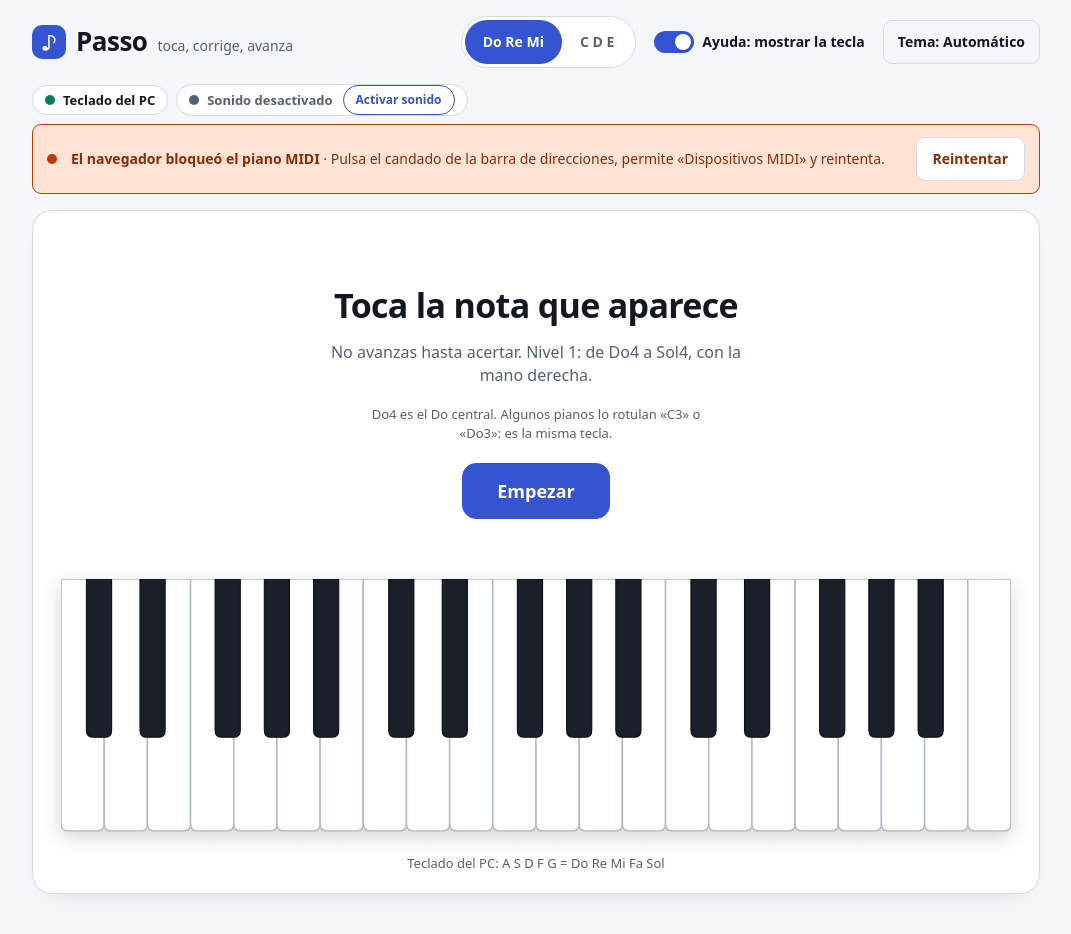
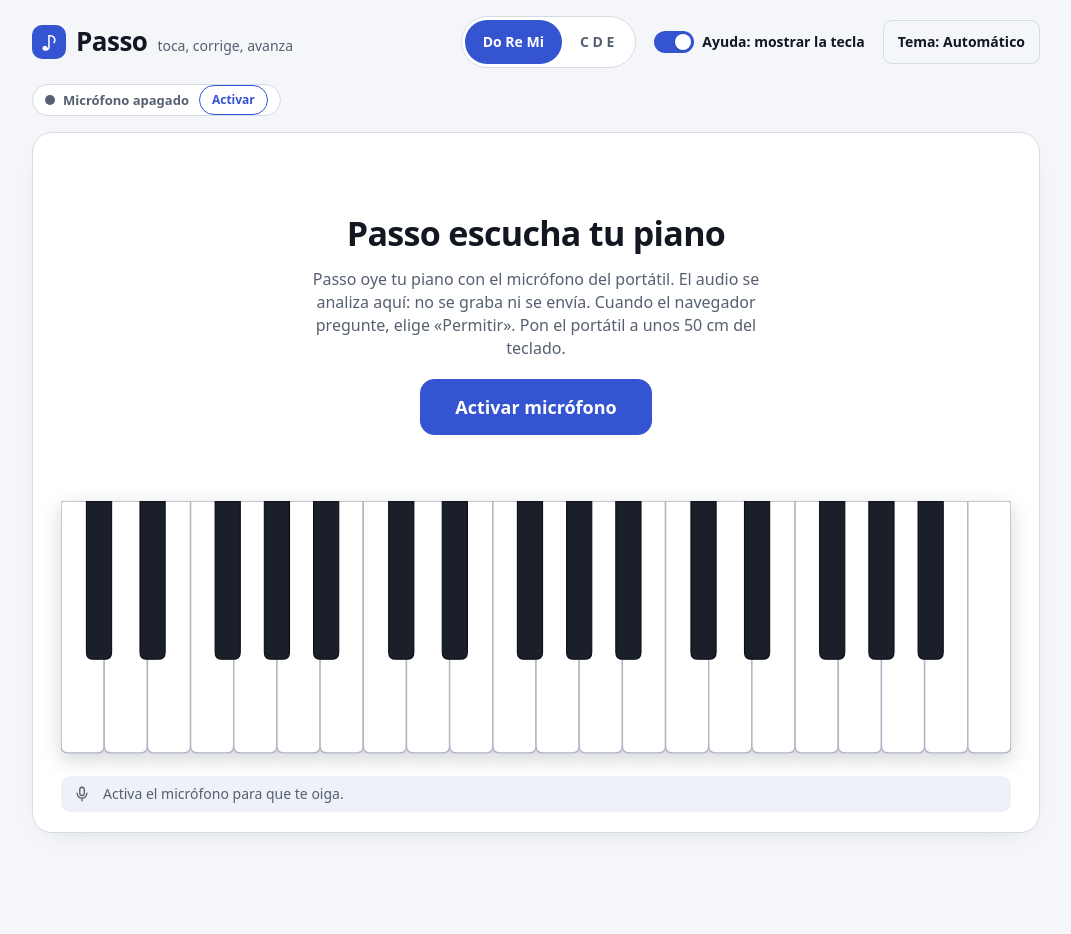
Before and after one commit to KevinHGitCode/Passo, a React (Vite) app: page / in a window 1280 px wide. Shown: the whole page, without its empty margins (104-1175 px from the left). After the commit the page ends 873 px from the top, so only its background shows below. Built offline with nearby package versions, Linux system fonts and the light colour scheme.

Commit message:
feat: el micrófono es la entrada principal; teclado del PC y MIDI pasan a ?pc y ?midi

```diff
--- a/src/compose.ts
+++ b/src/compose.ts
@@ -2,34 +2,77 @@
 import type { AudioContextLike } from '@/adapters/audio/web-audio-output';
 import { ComputerKeyboardInput } from '@/adapters/keyboard/computer-keyboard-input';
 import type { KeyEventTarget } from '@/adapters/keyboard/computer-keyboard-input';
+import { MicrophoneInput } from '@/adapters/microphone/microphone-input';
+import type {
+  MediaDevicesLike,
+  MicAudioContextLike,
+  VisibilityLike,
+} from '@/adapters/microphone/microphone-types';
 import { MidiNoteInput } from '@/adapters/midi/midi-input';
 import type { MidiAccessLike } from '@/adapters/midi/midi-types';
 import { PracticeSession } from '@/core/application/practice-session';
 import { createSeededRng } from '@/core/domain/rng';
 import type { Rng } from '@/core/domain/rng';
 import type { Clock } from '@/core/ports/clock';
+import type { NoteInput } from '@/core/ports/note-input';
 
-/** Raíz de composición: el único lugar que conoce las implementaciones concretas. */
+/**
+ * Raíz de composición: el único lugar que conoce las implementaciones concretas.
+ *
+ * Entrada principal: el micrófono (escucha activa). Opcionales, por la dirección:
+ * `?pc` (teclado del PC como piano, para desarrollo), `?midi` (piano MIDI), `?seed=N`
+ * (notas reproducibles) y `?debug` (panel de latencia).
+ */
 export function composeApp(search: string = window.location.search) {
   const params = new URLSearchParams(search);
   const seed = params.get('seed');
   const rng: Rng = seed === null ? Math.random : createSeededRng(Number(seed));
   const debug = params.has('debug');
+  const usePc = params.has('pc');
+  const useMidi = params.has('midi');
 
   const clock: Clock = { now: () => performance.now() };
 
+  const microphone = new MicrophoneInput({
+    mediaDevices: navigator.mediaDevices as unknown as MediaDevicesLike | undefined,
+    createContext: () =>
+      typeof AudioContext === 'undefined'
+        ? undefined
+        : (new AudioContext({ latencyHint: 'interactive' }) as unknown as MicAudioContextLike),
+    clock,
+    timers: {
+      setInterval: (callback, ms) => window.setInterval(callback, ms),
+      clearInterval: (id) => window.clearInterval(id),
+    },
+    visibility: document as unknown as VisibilityLike,
+  });
+  // El micrófono se apaga al cerrar la página o al recargar el módulo (la luz del equipo no debe quedar encendida).
+  window.addEventListener('pagehide', () => microphone.stop());
+  import.meta.hot?.dispose(() => microphone.stop());
+
+  const inputs: NoteInput[] = [microphone];
+
+  if (usePc) {
     const keyTarget: KeyEventTarget = {
-    addEventListener: (type, listener) => window.addEventListener(type, listener as EventListener),
+      addEventListener: (type, listener) =>
+        window.addEventListener(type, listener as EventListener),
       removeEventListener: (type, listener) =>
         window.removeEventListener(type, listener as EventListener),
     };
     const keyboard = new ComputerKeyboardInput(keyTarget);
+    inputs.push(keyboard);
+    void keyboard.start();
+  }
 
+  if (useMidi) {
     const midi = new MidiNoteInput(
       typeof navigator.requestMIDIAccess === 'function'
         ? () => navigator.requestMIDIAccess({ sysex: false }) as unknown as Promise<MidiAccessLike>
         : undefined,
     );
+    inputs.push(midi);
+    void midi.start();
+  }
 
   const audio = new WebAudioOutput(() =>
     typeof AudioContext === 'undefined'
@@ -49,13 +92,27 @@
       })
       .catch(() => undefined);
   };
+  if (usePc) {
     window.addEventListener('click', unlockOnGesture);
     window.addEventListener('keydown', unlockOnGesture);
+  }
 
-  const inputs = [keyboard, midi] as const;
-  const session = new PracticeSession({ inputs, audio, clock, rng });
-  void keyboard.start();
-  void midi.start();
+  const session = new PracticeSession({
+    inputs,
+    audio,
+    clock,
+    rng,
+    primarySource: 'microfono',
+  });
 
-  return { session, inputs, audio, debug };
+  return {
+    session,
+    inputs: inputs as readonly NoteInput[],
+    microphone,
+    audio,
+    debug,
+    /** El teclado del PC es el único que hace sonar la app: solo entonces se muestra el estado del sonido. */
+    showSound: usePc,
+    pcKeysHint: usePc ? 'Teclado del PC: A S D F G = Do Re Mi Fa Sol' : undefined,
+  };
 }
--- a/src/main.tsx
+++ b/src/main.tsx
@@ -10,7 +10,7 @@
 if (!root) throw new Error('Falta el elemento #root');
 
 initTheme();
-const { session, inputs, audio, debug } = composeApp();
+const { session, inputs, audio, microphone, debug, showSound, pcKeysHint } = composeApp();
 
 createRoot(root).render(
   <StrictMode>
@@ -18,8 +18,10 @@
       session={session}
       inputs={inputs}
       audio={audio}
+      microphone={microphone}
       debug={debug}
-      pcKeysHint="Teclado del PC: A S D F G = Do Re Mi Fa Sol"
+      showSound={showSound}
+      pcKeysHint={pcKeysHint}
     />
   </StrictMode>,
 );
--- a/src/ui/App.tsx
+++ b/src/ui/App.tsx
@@ -1,5 +1,6 @@
 import type { PracticeSession } from '@/core/application/practice-session';
 import type { AudioControl } from '@/core/ports/audio-control';
+import type { InputMonitor } from '@/core/ports/input-monitor';
 import type { NoteInput } from '@/core/ports/note-input';
 import { DebugPanel } from './debug/DebugPanel';
 import { PracticeScreen } from './practice/PracticeScreen';
@@ -10,22 +11,37 @@
   readonly session: PracticeSession;
   readonly inputs: readonly NoteInput[];
   readonly audio: AudioControl;
+  /** Entrada por micrófono con su monitor (nivel, nota oída). */
+  readonly microphone?: (NoteInput & InputMonitor) | undefined;
   readonly debug?: boolean;
+  /** Muestra el estado del sonido de la app (solo cuando suena: teclado del PC). */
+  readonly showSound?: boolean;
   readonly pcKeysHint?: string | undefined;
 }
 
-export function App({ session, inputs, audio, debug = false, pcKeysHint }: AppProps) {
+export function App({
+  session,
+  inputs,
+  audio,
+  microphone,
+  debug = false,
+  showSound = false,
+  pcKeysHint,
+}: AppProps) {
   const [theme, cycleTheme] = useTheme();
+  const canStartWithoutMic = inputs.some((input) => input.source !== 'microfono');
   return (
     <>
       <PracticeScreen
         session={session}
         theme={theme}
         onCycleTheme={cycleTheme}
-        statusZone={<StatusZone inputs={inputs} audio={audio} />}
+        statusZone={<StatusZone inputs={inputs} audio={audio} showAudio={showSound} />}
         pcKeysHint={pcKeysHint}
+        microphone={microphone}
+        canStartWithoutMic={canStartWithoutMic}
       />
-      {debug && <DebugPanel session={session} audio={audio} />}
+      {debug && <DebugPanel session={session} audio={audio} microphone={microphone} />}
     </>
   );
 }
```
Lines whose indentation alone changed are shown as unchanged.
